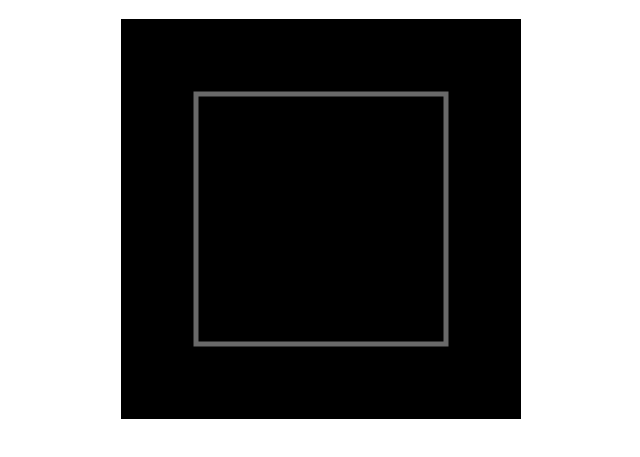
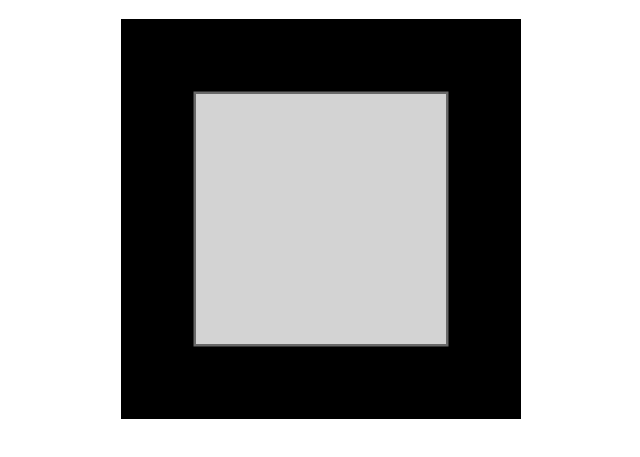
Before and after one commit to MartynHorslen/asteroids, a plain HTML site: page index.html in a window 1280 px wide. Shown: the part 61-518 px from the top of the page, without its empty margins (319-959 px from the left). Drawn offline with Linux system fonts and the light colour scheme.

Commit message:
Add context fillStlye and fill

```diff
--- a/index.html
+++ b/index.html
@@ -21,7 +21,9 @@
             context.strokeStyle = 'dimgrey';
             context.lineWidth = 5;
             context.rect(75, 75, 250, 250);
+            context.fillStyle = 'lightgrey';
             context.stroke();
+            context.fill();
         </script>
     </body>
 </html>
```
